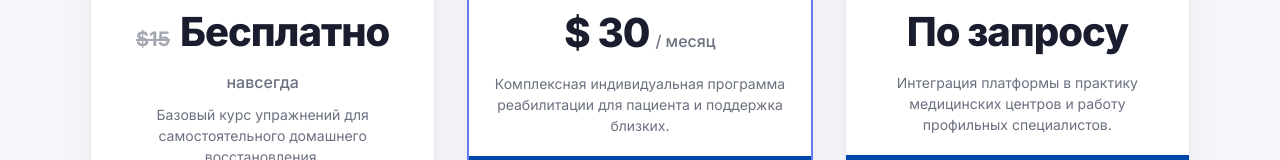
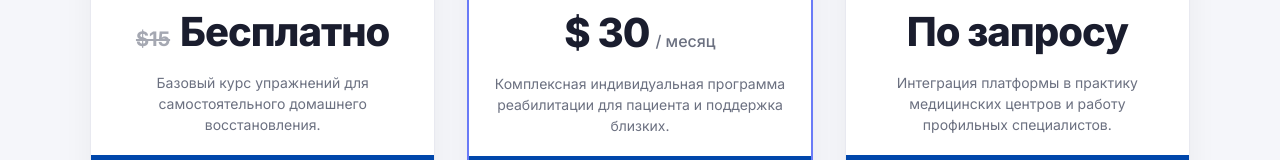
Before and after one commit to phanthooom/NEUROXISE_Website, a React (Vite) app: page /pricing in a window 1280 px wide. Shown: the part 380-540 px from the top of the page. Built offline with nearby package versions, Linux system fonts and the light colour scheme.

Commit message:
Remove 'навсегда' from free plan

```diff
--- a/src/pages/PricingPage.jsx
+++ b/src/pages/PricingPage.jsx
@@ -14,7 +14,7 @@ const COPY = {
         name: 'Standart',
         oldPrice: '$15',
         price: 'Бесплатно',
-        period: 'навсегда',
+        period: '',
         desc: 'Базовый курс упражнений для самостоятельного домашнего восстановления.',
         features: [
           'Доступ к базовым модулям мелкой моторики и речи (Афазия)',
@@ -73,7 +73,7 @@ const COPY = {
         name: 'Standart',
         oldPrice: '$15',
         price: 'Free',
-        period: 'forever',
+        period: '',
         desc: 'Basic exercise course for independent home recovery.',
         features: [
           'Access to basic fine motor and speech modules (Aphasia)',
@@ -132,7 +132,7 @@ const COPY = {
         name: 'Standart',
         oldPrice: '$15',
         price: 'Bepul',
-        period: 'doimiy',
+        period: '',
         desc: 'Uy sharoitida mustaqil tiklanish uchun asosiy mashqlar kursi.',
         features: [
           'Asosiy nozik motorika va nutq (Afaziya) modullariga kirish',
```
